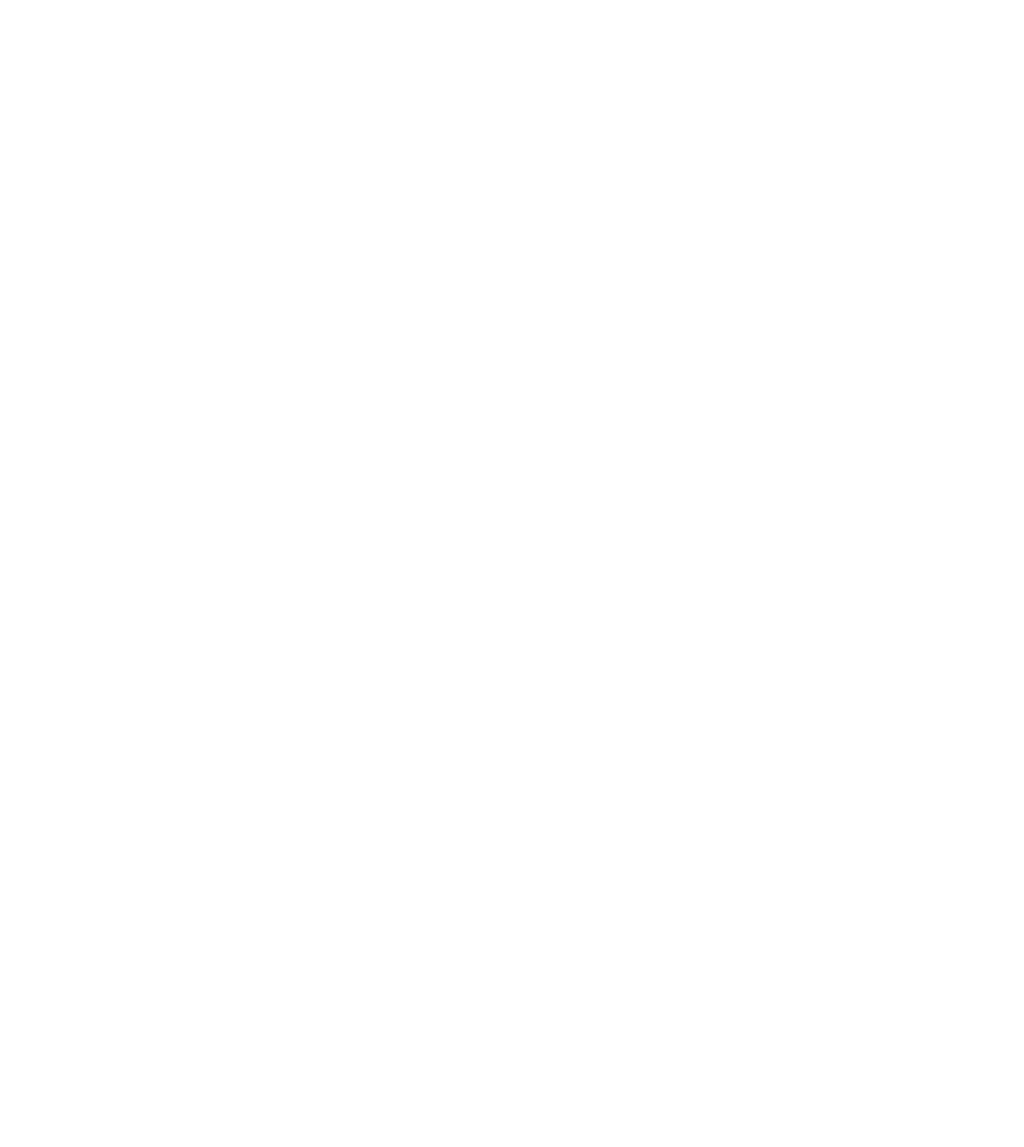
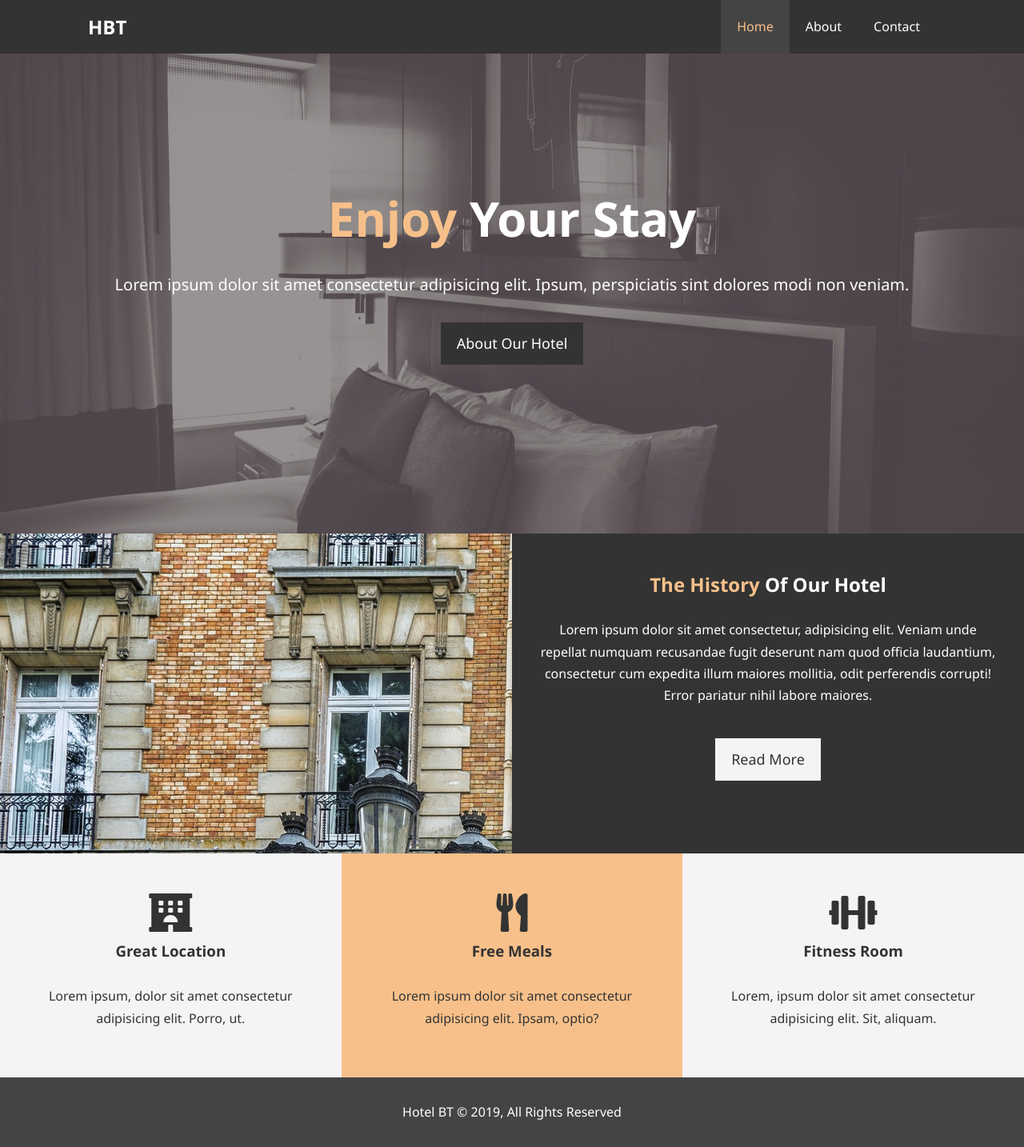
Before and after one commit to diddy2good/modern-html-css-js, a plain HTML site: page Hotel Website/index.html in a window 1280 px wide. Shown: the whole page at 80% size. Before the commit the page ends 800 px from the top, so only its background shows below. Drawn offline with Linux system fonts and the light colour scheme.

Commit message:
Index page built and styled

```diff
--- a/Hotel Website/css/style.css
+++ b/Hotel Website/css/style.css
@@ -0,0 +1,191 @@
+/* RESET */
+*{
+  margin: 0;
+  padding: 0;
+  box-sizing: border-box;
+}
+
+/* MAIN STYLING */
+
+html, body{
+  font-family: 'Segoe UI', Tahoma, Geneva, Verdana, sans-serif;
+  line-height: 1.7em;
+}
+
+a{
+  color: #333;
+  text-decoration: none;
+}
+
+h1,h2,h3{
+  padding-bottom: 20px;
+}
+
+p{
+  margin: 10px 0;
+}
+
+/* UTILITY CLASSES */
+
+.container{
+  margin: auto;
+  max-width: 1100px;
+  overflow: auto;
+  padding: 0 20px;
+}
+
+.text-primary{
+  color: #f7c08a;
+}
+
+.lead{
+  font-size: 20px;
+}
+
+.btn{
+  display: inline-block;
+  font-size: 18px;
+  color: #fff;
+  background: #333;
+  padding: 13px 20px;
+  border: none;
+}
+
+.btn:hover{
+  background: #f7c08a;
+  color: #333;
+}
+
+.btn-light{
+  background: #f4f4f4;
+  color: #333;
+}
+
+.bg-dark{
+  background: #333;
+  color: #fff;
+}
+
+.bg-light{
+  background: #f4f4f4;
+  color: #333;
+}
+
+.bg-primary{
+  background: #f7c08a;
+  color: #333;
+}
+.clr{
+  clear: both;
+}
+
+/* NAVBAR */
+
+#navbar{
+  background: #333;
+  color: #fff;
+  overflow: auto;
+}
+
+#navbar a{
+  color: #fff;
+}
+#navbar h1{
+  /* Pushes entire H1 to the right */
+  float: left;
+  padding-top: 20px;
+}
+
+#navbar ul{
+  /* Pushes entire UL to the right */
+  float: right;
+  list-style: none;
+}
+
+#navbar ul li{
+  /* Floats in order of Left to Right */
+  float: left;
+}
+
+#navbar ul li a{
+  /* Gives the anchor tags bigger clickable space */
+  display: block;
+  padding: 20px;
+  text-align: center;
+}
+
+#navbar ul li a:hover,
+#navbar ul li a.current{
+  background: #444;
+  color: #f7c08a;
+}
+
+/* SHOWCASE */
+
+#showcase {
+  background: url('../img/showcase.jpg') no-repeat center center/cover;
+  height: 600px;
+}
+
+#showcase .showcase-content{
+  color: #fff;
+  text-align: center;
+  padding-top: 170px;
+}
+
+.showcase-content h1{
+  font-size: 60px;
+  line-height: 1.2em;
+}
+
+.showcase-content p{
+  padding-bottom: 20px;
+  line-height: 1.7em;
+}
+
+/* HOME INFO */
+
+#home-info{
+  height: 400px;
+}
+
+#home-info .info-img{
+  background: url("../img/photo-1.jpg") no-repeat;
+  float: left;
+  width: 50%;
+  min-height: 100%;
+}
+
+#home-info .info-content{
+  float: right;
+  width: 50%;
+  height: 100%;
+  text-align: center;
+  padding: 50px 30px;
+  overflow: hidden;
+}
+
+#home-info .info-content p{
+  padding-bottom: 30px;
+}
+
+/* FEATURES */
+
+.box{
+  float: left;
+  width: 33.33%;
+  padding: 50px;
+  text-align: center;
+}
+
+.box i{
+  margin-bottom: 10px;
+}
+
+/* FOOTER */
+#main-footer{
+  text-align: center;
+  background: #444;
+  color: #fff;
+  padding: 20px;
+}
--- a/Hotel Website/index.html
+++ b/Hotel Website/index.html
@@ -3,9 +3,62 @@
   <meta charset="UTF-8">
   <meta name="viewport" content="width=device-width, initial-scale=1.0">
   <meta http-equiv="X-UA-Compatible" content="ie=edge">
-  <title>Document</title>
+  <meta name="description" content="Welcome to the most luxurious hotel in Boston Massachusetts!">
+  <meta name="keywords" content="hotel, boston hotel, new england hotel">
+  <link rel="stylesheet" href="https://use.fontawesome.com/releases/v5.6.3/css/all.css" integrity="sha384-UHRtZLI+pbxtHCWp1t77Bi1L4ZtiqrqD80Kn4Z8NTSRyMA2Fd33n5dQ8lWUE00s/" crossorigin="anonymous">
+  <link rel="stylesheet" href="css/style.css" type="text/css">
+  <title>Hotel BT | Welcome</title>
 </head>
 <body>
-
+  <header>
+    <nav id="navbar">
+      <div class="container">
+          <h1 class="logo">HBT</h1>
+          <ul>
+            <li><a class="current" href="index.html">Home</a></li>
+            <li><a href="about.html">About</a></li>
+            <li><a href="contact.html">Contact</a></li>
+          </ul>
+      </div>
+    </nav>
+    <div id="showcase">
+      <div class="container">
+        <div class="showcase-content">
+          <h1><span class="text-primary">Enjoy</span> Your Stay</h1>
+          <p class="lead">Lorem ipsum dolor sit amet consectetur adipisicing elit. Ipsum, perspiciatis sint dolores modi non veniam.</p>
+          <a class="btn" href="about.html">About Our Hotel</a>
+        </div>
+      </div>
+    </div>
+  </header>
+  <section id="home-info" class="bg-dark">
+    <div class="info-img"></div>
+    <div class="info-content">
+      <h2><span class="text-primary">The History</span> Of Our Hotel</h2>
+      <p>Lorem ipsum dolor sit amet consectetur, adipisicing elit. Veniam unde repellat numquam recusandae fugit deserunt nam quod officia laudantium, consectetur cum expedita illum maiores mollitia, odit perferendis corrupti! Error pariatur nihil labore maiores. </p>
+      <a href="about.html" class="btn-light btn">Read More</a>
+    </div>
+  </section>
+  <section id="features">
+    <div class="box bg-light">
+      <i class="fas fa-hotel fa-3x"></i>
+      <h3>Great Location</h3>
+      <p>Lorem ipsum, dolor sit amet consectetur adipisicing elit. Porro, ut.</p>
+    </div>
+    <div class="box bg-primary">
+      <i class="fas fa-utensils fa-3x"></i>
+      <h3>Free Meals</h3>
+      <p>Lorem ipsum dolor sit amet consectetur adipisicing elit. Ipsam, optio?</p>
+    </div>
+    <div class="box bg-light">
+      <i class="fas fa-dumbbell fa-3x"></i>
+      <h3>Fitness Room</h3>
+      <p>Lorem, ipsum dolor sit amet consectetur adipisicing elit. Sit, aliquam.</p>
+    </div>
+  </section>
+  <div class="clr"></div>
+  <footer id="main-footer">
+    <p>Hotel BT &copy; 2019, All Rights Reserved</p>
+  </footer>
 </body>
 </html>
```
